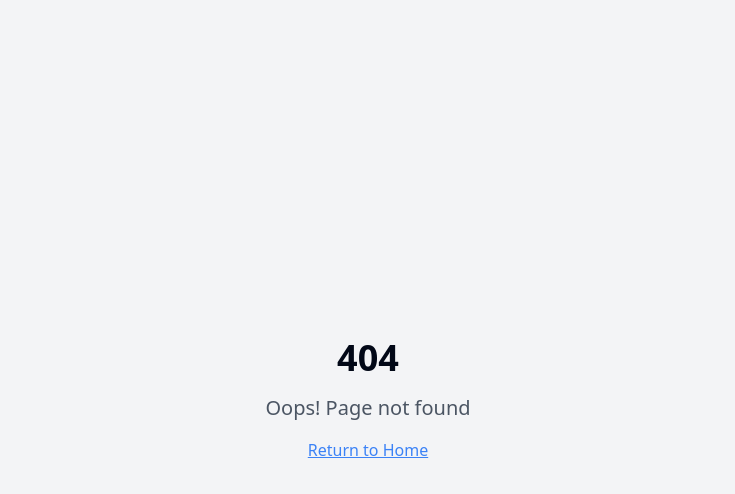
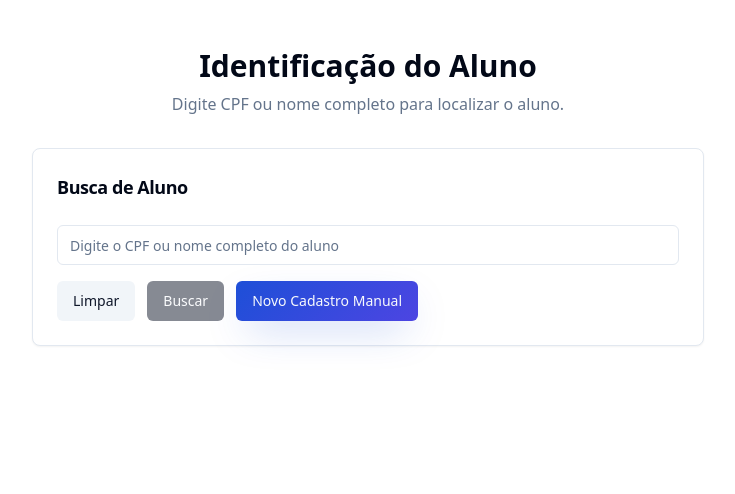
Before and after one commit to luisotaviomoretti/sistema-iesje, a React (Vite) app: page /identificacao in a window 1280 px wide. Before the commit this address had no page. Shown: the top 494 px of the page, without its empty margins (272-1007 px from the left). Built offline with nearby package versions, Linux system fonts and the light colour scheme.

Commit message:
Implementar tela de identificação do aluno
Desenvolve a tela inicial de identificação do aluno, incluindo interface de busca com máscara de CPF, busca em tempo real, validação, botões de ação e roteamento condicional para rematrícula ou novo cadastro.

```diff
--- a/src/App.tsx
+++ b/src/App.tsx
@@ -8,6 +8,7 @@ import NotFound from "./pages/NotFound";
 import Rematricula from "./pages/Rematricula";
 import NovaMatricula from "./pages/NovaMatricula";
 import { EnrollmentProvider } from "./features/enrollment/context/EnrollmentContext";
+import IdentificacaoAluno from "./pages/Identificacao";
 
 const queryClient = new QueryClient();
 
@@ -20,6 +21,7 @@ const App = () => (
         <BrowserRouter>
           <Routes>
             <Route path="/" element={<Index />} />
+            <Route path="/identificacao" element={<IdentificacaoAluno />} />
             <Route path="/rematricula" element={<Rematricula />} />
             <Route path="/nova-matricula" element={<NovaMatricula />} />
             {/* ADD ALL CUSTOM ROUTES ABOVE THE CATCH-ALL "*" ROUTE */}
--- /dev/null
+++ b/src/features/enrollment/hooks/useStudentSearch.ts
@@ -0,0 +1,61 @@
+import { useCallback, useEffect, useRef, useState } from "react";
+import type { Student } from "@/features/enrollment/types";
+import { mockStudents } from "@/data/mock";
+
+interface Result {
+  data: Student[];
+  loading: boolean;
+  error?: string;
+}
+
+export function useStudentSearch() {
+  const [result, setResult] = useState<Result>({ data: [], loading: false });
+  const abortRef = useRef<AbortController | null>(null);
+
+  const search = useCallback(async (q: string) => {
+    const term = q.trim();
+    if (term.length < 3) {
+      setResult({ data: [], loading: false });
+      return;
+    }
+
+    if (abortRef.current) abortRef.current.abort();
+    const ac = new AbortController();
+    abortRef.current = ac;
+
+    setResult((r) => ({ ...r, loading: true, error: undefined }));
+
+    try {
+      const isCpf = /\d{3}\.\d{3}\.\d{3}-\d{2}|\d{11}/.test(term);
+      const cpfDigits = term.replace(/\D/g, "");
+      const qLower = term.toLowerCase();
+
+      // Fallback local search (substituir por Supabase quando integrado)
+      const filtered = mockStudents.filter(
+        (s) =>
+          (isCpf && s.cpf.includes(cpfDigits)) ||
+          s.nome_completo.toLowerCase().includes(qLower)
+      );
+
+      // Simula latência
+      await new Promise((res) => setTimeout(res, 250));
+
+      setResult({ data: filtered.slice(0, 10), loading: false });
+    } catch (e: any) {
+      setResult({ data: [], loading: false, error: e?.message || "Erro ao buscar" });
+    }
+  }, []);
+
+  const debouncedSearch = useRef<ReturnType<typeof setTimeout> | null>(null);
+  const searchDebounced = useCallback(
+    (q: string, delay = 250) => {
+      if (debouncedSearch.current) clearTimeout(debouncedSearch.current);
+      debouncedSearch.current = setTimeout(() => search(q), delay);
+    },
+    [search]
+  );
+
+  useEffect(() => () => abortRef.current?.abort(), []);
+
+  return { ...result, search, searchDebounced };
+}
--- /dev/null
+++ b/src/pages/Identificacao.tsx
@@ -0,0 +1,154 @@
+import { useEffect, useMemo, useRef, useState } from "react";
+import { Button } from "@/components/ui/button";
+import { Input } from "@/components/ui/input";
+import { Card, CardContent, CardHeader, CardTitle } from "@/components/ui/card";
+import { useStudentSearch } from "@/features/enrollment/hooks/useStudentSearch";
+import { cpfIsValid } from "@/features/enrollment/utils/validation";
+import { useEnrollment } from "@/features/enrollment/context/EnrollmentContext";
+import { useNavigate } from "react-router-dom";
+import type { Student } from "@/features/enrollment/types";
+import { useToast } from "@/hooks/use-toast";
+
+const formatCpf = (value: string) => {
+  const v = value.replace(/\D/g, "").slice(0, 11);
+  const parts = [] as string[];
+  if (v.length > 0) parts.push(v.substring(0, 3));
+  if (v.length >= 4) parts.push(v.substring(3, 6));
+  if (v.length >= 7) parts.push(v.substring(6, 9));
+  const end = v.length >= 10 ? `-${v.substring(9, 11)}` : v.length > 9 ? `-${v.substring(9)}` : "";
+  return parts.length ? parts.join(".") + end : v;
+};
+
+const unmask = (v: string) => v.replace(/\D/g, "");
+
+const IdentificacaoAluno = () => {
+  const { data, loading, error, search, searchDebounced } = useStudentSearch();
+  const { setFlow, setSelectedStudent } = useEnrollment();
+  const navigate = useNavigate();
+  const { toast } = useToast();
+
+  const [query, setQuery] = useState("");
+  const [touched, setTouched] = useState(false);
+  const [open, setOpen] = useState(false);
+  const listRef = useRef<HTMLDivElement | null>(null);
+
+  useEffect(() => {
+    if (error) {
+      toast({ title: "Erro na busca", description: error });
+    }
+  }, [error, toast]);
+
+  const onChange = (v: string) => {
+    const masked = /\d/.test(v) ? formatCpf(v) : v;
+    setQuery(masked);
+    const plain = v.trim();
+    if (plain.length >= 3) {
+      searchDebounced(masked);
+      setOpen(true);
+    } else {
+      setOpen(false);
+    }
+  };
+
+  const onBuscar = async () => {
+    setTouched(true);
+    await search(query);
+    setOpen(true);
+  };
+
+  const selecionarAluno = (aluno: Student) => {
+    setSelectedStudent(aluno);
+    setFlow("rematricula");
+    navigate("/rematricula");
+  };
+
+  const notFound = useMemo(() => !loading && query.trim().length >= 3 && data.length === 0, [loading, query, data]);
+
+  const cpfInvalid = useMemo(() => {
+    const digits = unmask(query);
+    return touched && digits.length > 0 && !cpfIsValid(digits);
+  }, [touched, query]);
+
+  return (
+    <main className="container py-12">
+      <header className="text-center space-y-2 mb-8">
+        <h1 className="text-3xl font-bold">Identificação do Aluno</h1>
+        <p className="text-muted-foreground">Digite CPF ou nome completo para localizar o aluno.</p>
+      </header>
+
+      <section className="max-w-2xl mx-auto">
+        <Card className="p-0">
+          <CardHeader>
+            <CardTitle className="text-lg">Busca de Aluno</CardTitle>
+          </CardHeader>
+          <CardContent>
+            <div className="relative">
+              <Input
+                aria-label="Buscar por CPF ou nome do aluno"
+                placeholder="Digite o CPF ou nome completo do aluno"
+                value={query}
+                onChange={(e) => onChange(e.target.value)}
+                onBlur={() => setTouched(true)}
+                onFocus={() => query.trim().length >= 3 && setOpen(true)}
+              />
+
+              {open && (data.length > 0 || loading || notFound) && (
+                <div
+                  ref={listRef}
+                  role="listbox"
+                  className="absolute z-50 mt-2 w-full rounded-md border bg-popover shadow-elevated"
+                >
+                  {loading && (
+                    <div className="px-4 py-3 flex items-center gap-2 text-sm text-muted-foreground">
+                      <span className="inline-block h-4 w-4 animate-spin rounded-full border-2 border-ring border-t-transparent" />
+                      Buscando...
+                    </div>
+                  )}
+                  {!loading && data.map((s) => (
+                    <button
+                      type="button"
+                      key={s.id}
+                      role="option"
+                      className="w-full text-left px-4 py-2 hover:bg-accent hover:text-accent-foreground transition-smooth"
+                      onMouseDown={(e) => e.preventDefault()}
+                      onClick={() => selecionarAluno(s)}
+                    >
+                      <div className="font-medium">{s.nome_completo}</div>
+                      <div className="text-xs text-muted-foreground">CPF: {s.cpf}</div>
+                    </button>
+                  ))}
+                  {!loading && notFound && (
+                    <div className="px-4 py-3 text-sm text-muted-foreground">Nenhum aluno encontrado.</div>
+                  )}
+                </div>
+              )}
+            </div>
+
+            {cpfInvalid && (
+              <p className="mt-2 text-sm text-destructive">CPF inválido. Verifique os 11 dígitos.</p>
+            )}
+
+            <div className="mt-4 flex flex-wrap items-center gap-3">
+              <Button variant="secondary" onClick={() => { setQuery(""); setTouched(false); setOpen(false); }}>Limpar</Button>
+              <Button variant="default" onClick={onBuscar} disabled={query.trim().length < 3}>
+                {loading ? (
+                  <span className="inline-flex items-center gap-2">
+                    <span className="inline-block h-4 w-4 animate-spin rounded-full border-2 border-ring border-t-transparent" />
+                    Buscando
+                  </span>
+                ) : (
+                  "Buscar"
+                )}
+              </Button>
+              <Button variant="hero" onClick={() => { setFlow("nova"); navigate("/nova-matricula"); }}>
+                Novo Cadastro Manual
+              </Button>
+            </div>
+          </CardContent>
+        </Card>
+      </section>
+    </main>
+  );
+};
+
+export default IdentificacaoAluno;
--- a/src/pages/Index.tsx
+++ b/src/pages/Index.tsx
@@ -14,6 +14,9 @@ const Index = () => {
 
         <div className="flex flex-wrap items-center justify-center gap-4">
           <Button asChild variant="hero">
+            <Link to="/identificacao">Identificar Aluno</Link>
+          </Button>
+          <Button asChild variant="outline">
             <Link to="/rematricula">Iniciar Rematrícula</Link>
           </Button>
           <Button asChild variant="outline">
```
